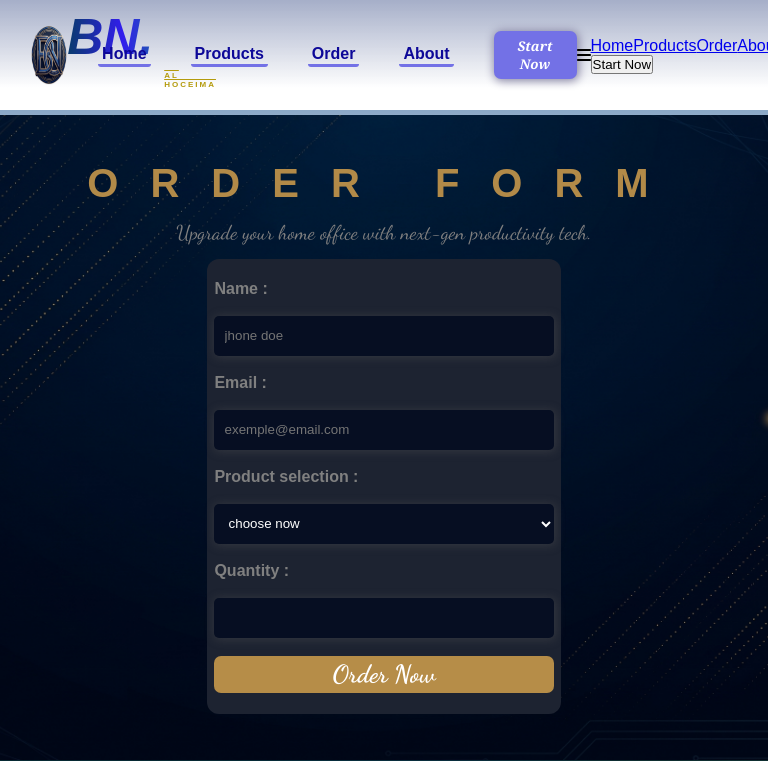
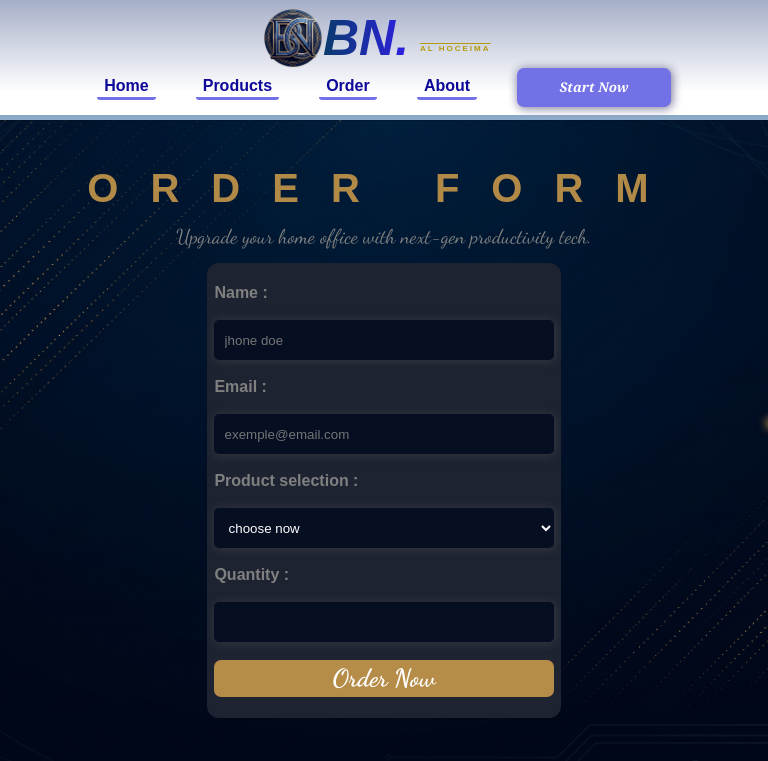
Before and after one commit to achrafbensellam/REACT-LEARNING, a React (Vite) app in the folder third-react-exo/: page /Order in a window 768 px wide. Shown: the top 761 px of the page. Built offline with nearby package versions, Linux system fonts and the light colour scheme.

Commit message:
adding header tablette responsivity

```diff
--- a/third-react-exo/src/layouts/header.css
+++ b/third-react-exo/src/layouts/header.css
@@ -115,7 +115,10 @@ background: linear-gradient(
 .headerBTN:hover{
   transform: scale(1.02);
 }
-.burgerIcon{
+.burger{
+    display: none;
+}
+.HeaderNavbar2{
     display: none;
 }
 @media (min-width:320px) and (max-width:480px) {
@@ -295,3 +298,128 @@ background: linear-gradient(
     display: block;
 }
 }
+@media (min-width:481px) and (max-width:768px) {
+    .TheHeader{
+display: flex;
+flex-direction: column;
+justify-content: space-between;
+align-items: center;
+padding: 1% 4% ;
+background-image:linear-gradient(180deg,rgba(5, 30, 103, 0.356),white 80%) ;
+border-bottom: #1e8bba32 solid 5px;
+}
+.logoPic{
+    width: 100%;
+    height: 100%;
+}
+.imageDiv{
+    width: 60px ;
+    height: 60px;
+}
+.divLogoContenair{
+    display: flex;
+    justify-content: center;
+    align-items: center;
+}
+.headerTitle{
+    position: relative;
+}
+.ALHOCIEMA{
+    position: absolute;
+    bottom: 13.5px;
+    left: 97px;
+    letter-spacing: 2px;
+    text-decoration: overline;
+    color: rgb(180, 155, 13);
+    font-size: 8px;
+    font-weight: 900;
+}
+.ahTechTITLE{
+background: linear-gradient(
+    90deg,
+    rgb(8, 59, 107),
+    #321ded,
+    #148486
+  );
+
+  background-clip: text;
+  -webkit-background-clip: text;
+  color: transparent;
+}
+.tiri{
+    color: rgb(31, 23, 48);
+}
+.ah{
+  font-style: italic;
+  font-weight: 900;
+  font-size: 50px;
+}
+.tiriTECH{
+    position: relative;
+    bottom: 13px;
+    left: -18px;
+}
+.HeaderNavbar{
+    display: flex;
+    gap: 40px;
+    justify-content: center;
+    align-items: center;
+    width: 100%;
+}
+.headerNavLinks{
+    text-decoration: none;
+    color: rgb(13, 8, 152);
+    font-weight: 900;
+    border-bottom: 3px rgb(115, 113, 230) solid;
+    transition: transform 0.3s ease-in-out;
+    position: relative;
+    padding: 0.3% 1%;
+    border-radius: 3px;
+}
+.headerNavLinks::before{
+    content: '';
+    position: absolute;
+    bottom:0;
+    left: 0;
+    height: 5px;
+    width: 0%;
+    transition: 0.6s ease-in-out;
+    border-radius: 3px;
+
+}
+.headerNavLinks:hover::before{
+    height: 100%;
+    width: 100%;
+    background-color: rgb(154, 164, 245);
+    z-index: -100;
+}
+
+.headerNavLinks:hover{
+   transform: translateY(-7px);
+}
+
+.headerBTN{
+    background-color: rgb(115, 113, 230);
+    color: white;
+    /* font-size: 40px; */
+    font-weight: 800;
+    padding: 1.5% 6%;
+    border-radius: 7px;
+    border: none;
+    font-family: Georgia, "Times New Roman", serif;
+  font-style: italic;
+  font-weight: 800;
+  box-shadow: 1px 1px 10px 1px rgb(132, 130, 161);
+  cursor: pointer;
+  transition: 0.1s ease-in-out;
+}
+.headerBTN:hover{
+  transform: scale(1.02);
+}
+.burger{
+    display: none;
+}
+.HeaderNavbar2{
+    display: none;
+}
+}
```
